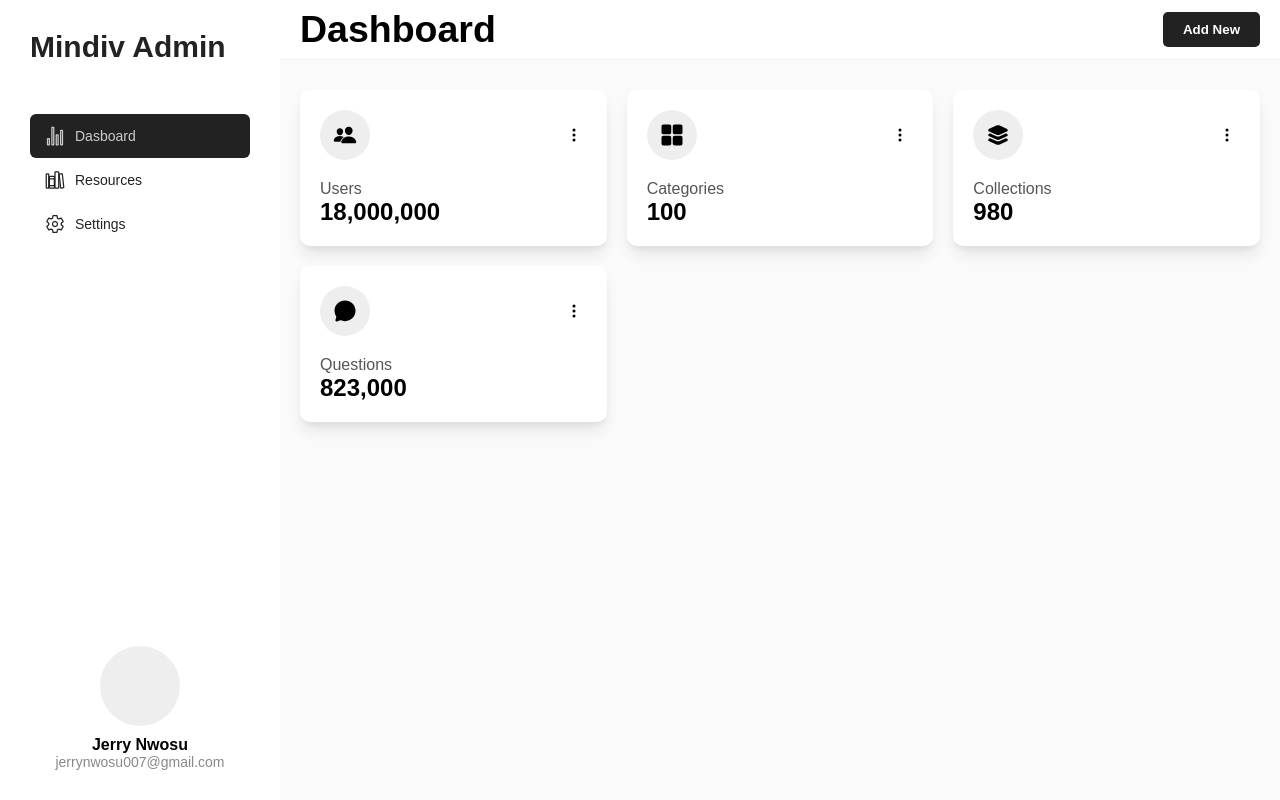
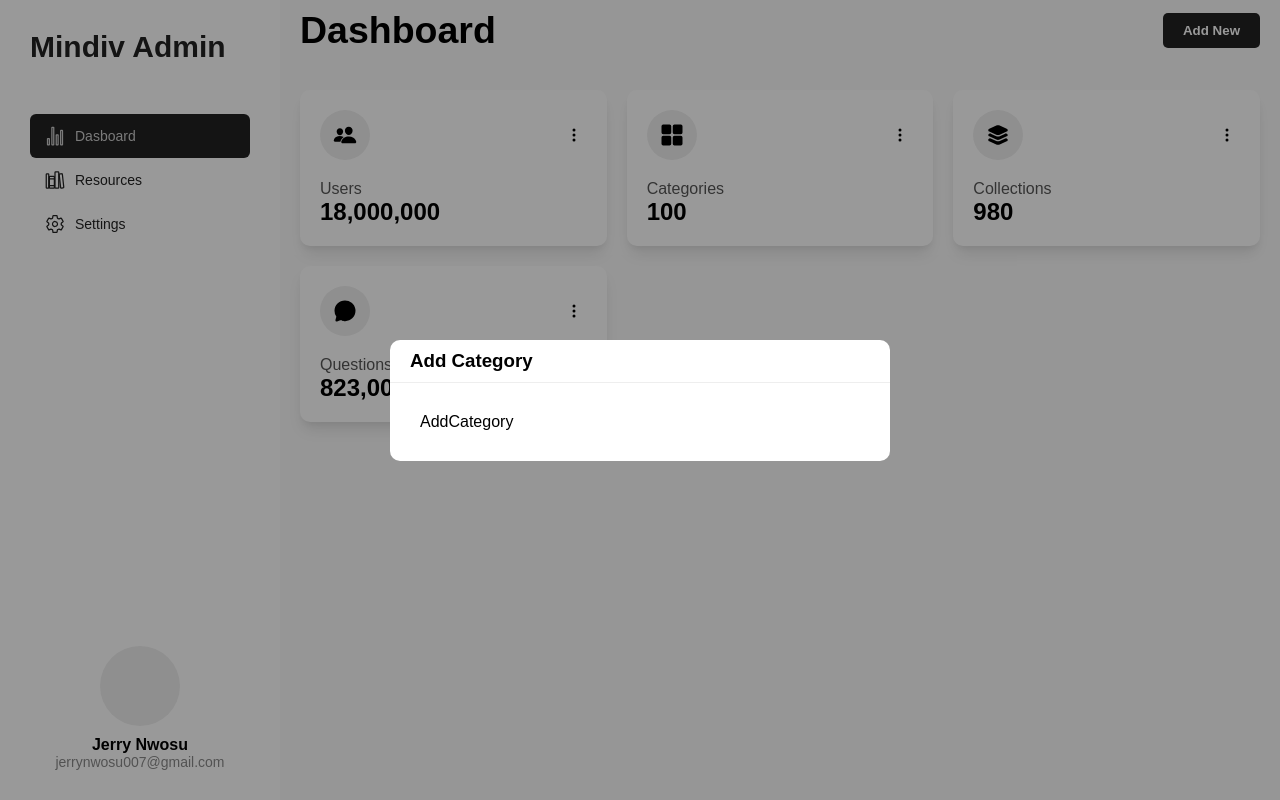
Before and after one commit to mindiv/mindiv-admin, a React (Vite) app: page / in a window 1280 px wide. Built offline with nearby package versions, Linux system fonts and the light colour scheme; a web font is replaced by a local one.

Commit message:
update: add category modal

```diff
--- a/src/App.tsx
+++ b/src/App.tsx
@@ -8,6 +8,7 @@ import Settings from './pages/Settings';
 import Index from './pages/Index';
 import Resources from './pages/Resources';
 import Auth from './pages/Auth';
+import AddCategory from './components/AddCategory';
 
 interface PRProps {
   auth: boolean;
@@ -51,6 +52,7 @@ const router = createBrowserRouter([
 function App() {
   return (
     <>
+      <AddCategory />
       <RouterProvider router={router} />
     </>
   );
--- a/src/components/AddCategory.tsx
+++ b/src/components/AddCategory.tsx
@@ -1,7 +1,16 @@
 import React from 'react';
+import Modal from './Modal';
 
 const AddCategory = () => {
-  return <div>AddCategory</div>;
+  const onClose = () => {
+    console.log('close clicked');
+  };
+
+  return (
+    <Modal title={'Add Category'} close={onClose}>
+      <div>AddCategory</div>
+    </Modal>
+  );
 };
 
 export default AddCategory;
--- a/src/components/Header.tsx
+++ b/src/components/Header.tsx
@@ -63,8 +63,8 @@ const HeaderWrap = styled.div`
   height: 60px;
   display: flex;
   align-items: center;
-  background-color: #fff;
-  border-bottom: 1px solid #eee;
+  /* background-color: #fff;
+  border-bottom: 1px solid #eee; */
 `;
 
 const HeaderInner = styled.div`
--- a/src/components/Modal.tsx
+++ b/src/components/Modal.tsx
@@ -1,17 +1,57 @@
 import React from 'react';
 import styled from 'styled-components';
 
-const Modal = ({ children, close }: any) => {
+interface ModalProps {
+  children: JSX.Element;
+  close: Function;
+  title: string;
+}
+
+const Modal = ({ children, close, title }: ModalProps) => {
   return (
     <ModalWrap>
-      <Overlay onClick={close} />
-      <MainModal>{children}</MainModal>
+      <Overlay onClick={() => close()} />
+      <MainModal>
+        <ModalHead>
+          <h3>{title || 'Modal Title'}</h3>
+        </ModalHead>
+        <ModalContent>{children}</ModalContent>
+      </MainModal>
     </ModalWrap>
   );
 };
 
-const ModalWrap = styled.div``;
-const MainModal = styled.div``;
-const Overlay = styled.div``;
+const ModalWrap = styled.div`
+  position: fixed;
+  width: 100%;
+  height: 100vh;
+  display: flex;
+  justify-content: center;
+  align-items: center;
+  z-index: 9998;
+  padding: 0 20px;
+`;
+const MainModal = styled.div`
+  position: relative;
+  background-color: #fff;
+  border-radius: 10px;
+  min-width: 400px;
+  max-width: 500px;
+  width: 100%;
+`;
+
+const ModalHead = styled.div`
+  padding: 10px 20px;
+  border-bottom: 1px solid #eee;
+`;
+const ModalContent = styled.div`
+  padding: 30px;
+`;
+const Overlay = styled.div`
+  position: absolute;
+  width: 100%;
+  height: 100%;
+  background-color: rgba(0, 0, 0, 0.4);
+`;
 
 export default Modal;
```
Also changed, not shown: src/components/misc/Input.tsx (added, +7 -0 lines).
